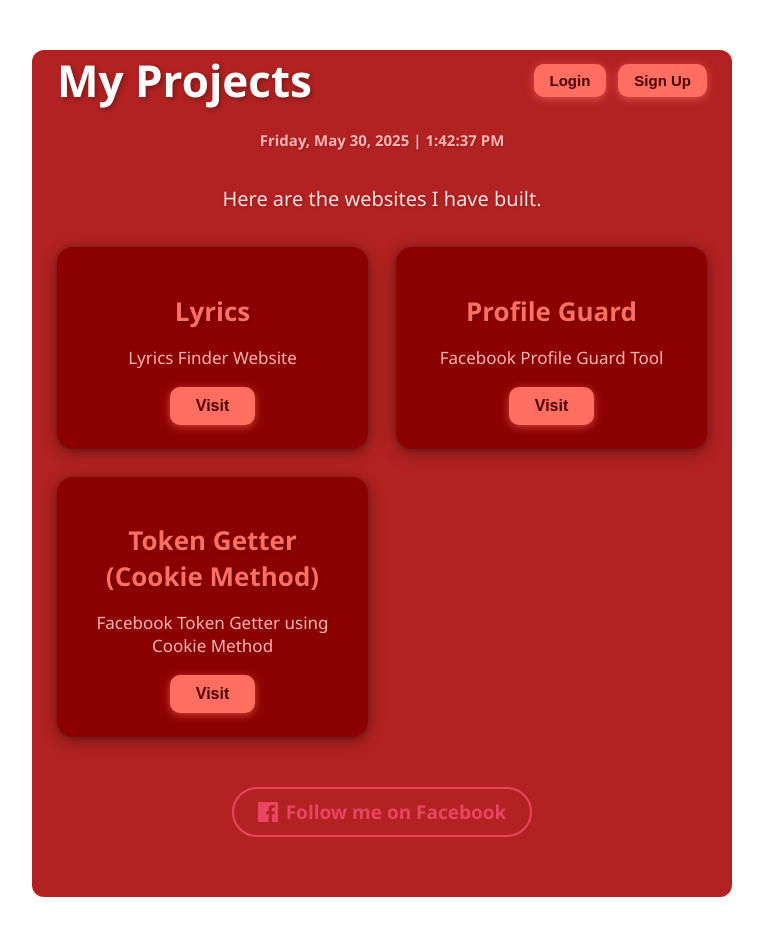
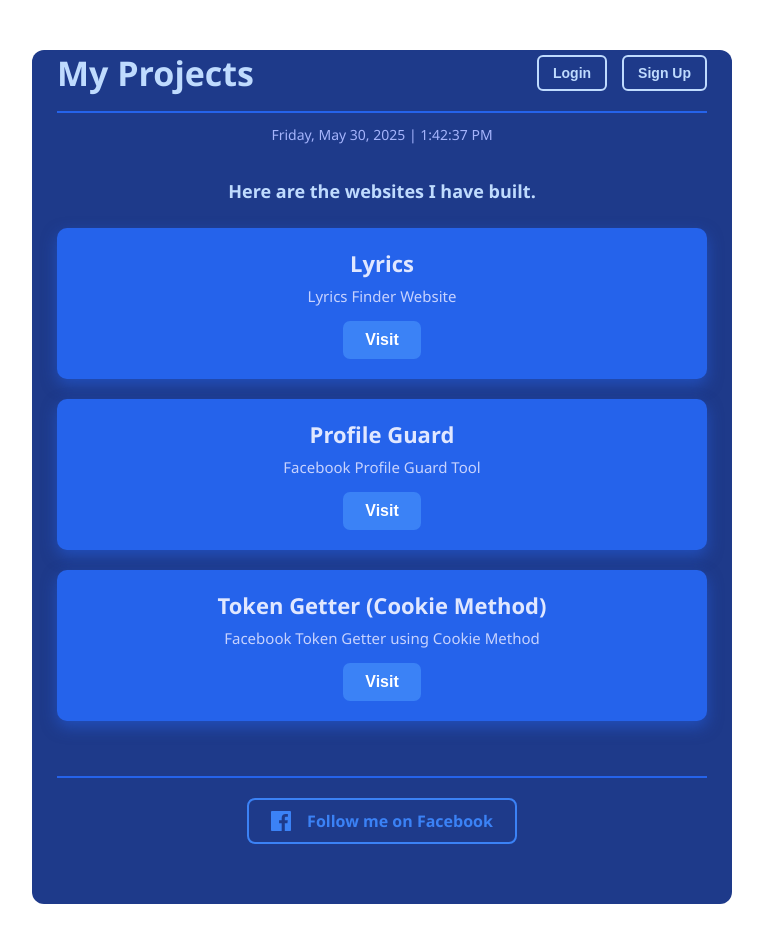
Before and after one commit to johnalpay/Project-s-, a Next.js app: page / in a window 1280 px wide. Shown: the top 942 px of the page, without its empty margins (258-1021 px from the left). Built offline with nearby package versions, Linux system fonts and the light colour scheme.

Commit message:
Update index.js

```diff
--- a/pages/index.js
+++ b/pages/index.js
@@ -108,16 +108,30 @@ export default function Home() {
         <nav>
           {!user ? (
             <>
-              <button style={styles.navButton} onClick={() => { setView("login"); setMessage(""); }}>
+              <button
+                style={styles.navButton}
+                onClick={() => {
+                  setView("login");
+                  setMessage("");
+                }}
+              >
                 Login
               </button>
-              <button style={styles.navButton} onClick={() => { setView("signup"); setMessage(""); }}>
+              <button
+                style={styles.navButton}
+                onClick={() => {
+                  setView("signup");
+                  setMessage("");
+                }}
+              >
                 Sign Up
               </button>
             </>
           ) : (
             <>
-              <span style={{ marginRight: 15, fontWeight: "600" }}>Welcome, {user}!</span>
+              <span style={{ marginRight: 15, fontWeight: "600" }}>
+                Welcome, {user}!
+              </span>
               <button style={styles.navButton} onClick={handleLogout}>
                 Logout
               </button>
@@ -136,11 +150,17 @@ export default function Home() {
 
           <div style={styles.projectsContainer}>
             {projects.map((project) => (
-              <div key={project.name} style={styles.projectCard} className="project-card">
+              <div
+                key={project.name}
+                style={styles.projectCard}
+                className="project-card"
+              >
                 <h2 style={styles.projectName}>{project.name}</h2>
                 <p style={styles.projectDesc}>{project.description}</p>
                 <a href={project.url} target="_blank" rel="noopener noreferrer">
-                  <button style={styles.button} className="visit-button">Visit</button>
+                  <button style={styles.button} className="visit-button">
+                    Visit
+                  </button>
                 </a>
               </div>
             ))}
@@ -149,7 +169,10 @@ export default function Home() {
       )}
 
       {(view === "login" || view === "signup") && (
-        <form onSubmit={view === "login" ? handleLogin : handleSignup} style={styles.form}>
+        <form
+          onSubmit={view === "login" ? handleLogin : handleSignup}
+          style={styles.form}
+        >
           <h2>{view === "login" ? "Login" : "Sign Up"}</h2>
           {message && <p style={styles.message}>{message}</p>}
           <input
@@ -175,14 +198,28 @@ export default function Home() {
             {view === "login" ? (
               <>
                 Don't have an account?{" "}
-                <button type="button" style={styles.linkButton} onClick={() => { setView("signup"); setMessage(""); }}>
+                <button
+                  type="button"
+                  style={styles.linkButton}
+                  onClick={() => {
+                    setView("signup");
+                    setMessage("");
+                  }}
+                >
                   Sign Up
                 </button>
               </>
             ) : (
               <>
                 Already have an account?{" "}
-                <button type="button" style={styles.linkButton} onClick={() => { setView("login"); setMessage(""); }}>
+                <button
+                  type="button"
+                  style={styles.linkButton}
+                  onClick={() => {
+                    setView("login");
+                    setMessage("");
+                  }}
+                >
                   Login
                 </button>
               </>
@@ -207,12 +244,12 @@ export default function Home() {
       <style jsx>{`
         .project-card:hover {
           transform: translateY(-8px);
-          box-shadow: 0 12px 24px rgba(0,0,0,0.5);
+          box-shadow: 0 12px 24px rgba(0, 0, 0, 0.5);
         }
 
         .visit-button:hover {
-          background-color: #ff4b45;
-          box-shadow: 0 6px 15px rgba(255,75,69,0.7);
+          background-color: #3b82f6; /* blue-500 */
+          box-shadow: 0 6px 15px rgba(59, 130, 246, 0.7);
           transform: scale(1.05);
         }
 
@@ -221,10 +258,10 @@ export default function Home() {
         }
 
         .follow-button:hover {
-          background-color: #E94560;
+          background-color: #2563eb; /* blue-600 */
           color: #fff;
-          border-color: #b22222;
-          box-shadow: 0 6px 15px rgba(233,69,96,0.7);
+          border-color: #1e40af; /* blue-900 */
+          box-shadow: 0 6px 15px rgba(37, 99, 235, 0.7);
           transform: scale(1.07);
         }
 
@@ -244,7 +281,7 @@ function FacebookIcon() {
       height="20"
       viewBox="0 0 24 24"
       width="20"
-      fill="#E94560"
+      fill="#3b82f6" // changed icon fill to blue
     >
       <path d="M22.675 0H1.325C.593 0 0 .593 0 1.326v21.348C0 23.406.593 24 1.325 24H12.82v-9.294H9.692v-3.622h3.128V8.413c0-3.1 1.893-4.788 4.659-4.788 1.325 0 2.463.099 2.795.143v3.24l-1.918.001c-1.504 0-1.796.715-1.796 1.764v2.313h3.59l-.467 3.622h-3.123V24h6.116C23.406 24 24 23.406 24 22.674V1.326C24 .593 23.406 0 22.675 0z" />
     </svg>
@@ -258,132 +295,154 @@ const styles = {
     padding: "0 25px 60px",
     fontFamily: "'Segoe UI', Tahoma, Geneva, Verdana, sans-serif",
     textAlign: "center",
-    backgroundColor: "#b22222", // firebrick red
+    backgroundColor: "#1E3A8A", // changed red to blue
     minHeight: "100vh",
     color: "#fff",
     boxSizing: "border-box",
     borderRadius: 12,
   },
+
   header: {
     display: "flex",
     justifyContent: "space-between",
     alignItems: "center",
-    marginBottom: 20,
+    paddingBottom: 15,
+    borderBottom: "2px solid #2563eb",
   },
+
   title: {
-    fontSize: 44,
+    fontWeight: "bold",
+    fontSize: 34,
     margin: 0,
+    color: "#bfdbfe", // light blue text
+  },
+
+  navButton: {
+    marginLeft: 15,
+    padding: "8px 14px",
+    fontSize: 14,
+    cursor: "pointer",
+    borderRadius: 6,
+    border: "2px solid #bfdbfe",
+    backgroundColor: "transparent",
+    color: "#bfdbfe",
+    fontWeight: "600",
+    transition: "all 0.25s ease",
+  },
+
+  dateTime: {
+    marginTop: 12,
+    fontSize: 14,
+    fontWeight: "500",
+    color: "#a5b4fc", // bluish gray
+  },
+
+  description: {
+    fontSize: 18,
+    fontWeight: "600",
+    marginTop: 35,
+    marginBottom: 25,
+    color: "#bfdbfe",
+  },
+
+  projectsContainer: {
+    display: "flex",
+    flexDirection: "column",
+    gap: 20,
+  },
+
+  projectCard: {
+    backgroundColor: "#2563eb", // blue-600
+    padding: 20,
+    borderRadius: 10,
+    boxShadow: "0 6px 15px rgba(37, 99, 235, 0.5)",
+    color: "#e0e7ff",
+    transition: "transform 0.3s ease, box-shadow 0.3s ease",
+    cursor: "pointer",
+  },
+
+  projectName: {
+    fontSize: 22,
     fontWeight: "700",
-    textShadow: "2px 2px 5px rgba(0,0,0,0.3)",
+    margin: "0 0 8px 0",
   },
-  navButton: {
-    marginLeft: 12,
-    backgroundColor: "#ff6f61",
+
+  projectDesc: {
+    fontSize: 15,
+    fontWeight: "500",
+    margin: "0 0 15px 0",
+    color: "#c7d2fe",
+  },
+
+  button: {
+    cursor: "pointer",
+    borderRadius: 7,
     border: "none",
-    borderRadius: 10,
-    padding: "8px 16px",
-    color: "#4b0000",
+    backgroundColor: "#3b82f6", // blue-500
+    color: "#fff",
     fontWeight: "700",
-    cursor: "pointer",
-    fontSize: 15,
-    boxShadow: "0 2px 10px rgba(255,111,97,0.6)",
-    transition: "background-color 0.3s ease",
+    padding: "10px 22px",
+    fontSize: 16,
+    transition: "all 0.3s ease",
   },
-  dateTime: {
-    fontSize: 15,
-    color: "#ffb3b3",
-    marginBottom: 35,
-    fontWeight: "600",
-    textShadow: "1px 1px 2px rgba(0,0,0,0.2)",
+
+  form: {
+    maxWidth: 380,
+    margin: "35px auto 0",
+    padding: 25,
+    backgroundColor: "#1e40af", // blue-900
+    borderRadius: 12,
+    boxShadow: "0 8px 22px rgba(29, 78, 216, 0.6)",
   },
-  description: {
-    fontSize: 20,
-    marginBottom: 35,
-    color: "#ffdede",
-    textShadow: "1px 1px 3px rgba(0,0,0,0.2)",
-  },
-  projectsContainer: {
-    display: "grid",
-    gridTemplateColumns: "repeat(auto-fit, minmax(260px, 1fr))",
-    gap: 28,
-  },
-  projectCard: {
-    padding: 24,
-    borderRadius: 16,
-    boxShadow:
-      "0 4px 18px rgba(0,0,0,0.3), 0 1px 6px rgba(0,0,0,0.25)",
-    backgroundColor: "#8b0000", // dark red
-    transition: "transform 0.3s ease, box-shadow 0.3s ease",
-    cursor: "default",
-  },
-  projectName: {
-    fontSize: 26,
-    marginBottom: 8,
-    color: "#ff6f61", // pastel red-ish
-    textShadow: "1px 1px 3px rgba(0,0,0,0.3)",
-  },
-  projectDesc: {
-    fontSize: 17,
-    marginBottom: 18,
-    color: "#ffb3b3",
-  },
-  button: {
-    padding: "10px 26px",
-    fontSize: 16,
-    fontWeight: "700",
-    cursor: "pointer",
-    backgroundColor: "#ff6f61",
-    border: "none",
-    borderRadius: 10,
-    color: "#4b0000",
-    boxShadow: "0 2px 10px rgba(255,111,97,0.6)",
-    transition: "background-color 0.3s ease, transform 0.2s ease, box-shadow 0.3s ease",
-  },
-  footer: {
-    marginTop: 50,
-  },
-  followButton: {
-    display: "inline-flex",
-    alignItems: "center",
-    fontSize: 19,
-    fontWeight: "700",
-    textDecoration: "none",
-    color: "#E94560",
-    border: "2px solid #E94560",
-    padding: "10px 24px",
-    borderRadius: 35,
-    transition: "background-color 0.3s ease, color 0.3s ease, transform 0.2s ease, box-shadow 0.3s ease",
-  },
-  form: {
-    backgroundColor: "#8b0000",
-    padding: 30,
-    borderRadius: 20,
-    boxShadow: "0 4px 18px rgba(0,0,0,0.4)",
-    maxWidth: 400,
-    margin: "auto",
-  },
+
   input: {
-    display: "block",
     width: "100%",
-    padding: 10,
+    padding: "12px 15px",
     marginBottom: 18,
     borderRadius: 8,
     border: "none",
-    fontSize: 16,
+    fontSize: 15,
+    boxSizing: "border-box",
   },
+
   message: {
-    marginBottom: 18,
-    color: "#ffb3b3",
+    fontSize: 14,
+    marginBottom: 15,
     fontWeight: "600",
+    color: "#fca5a5", // light red for errors
   },
+
   linkButton: {
+    cursor: "pointer",
     background: "none",
     border: "none",
-    color: "#ff6f61",
-    cursor: "pointer",
+    color: "#bfdbfe",
     fontWeight: "700",
     textDecoration: "underline",
     padding: 0,
     fontSize: 15,
   },
+
+  footer: {
+    marginTop: 55,
+    borderTop: "2px solid #2563eb",
+    paddingTop: 20,
+  },
+
+  followButton: {
+    display: "inline-flex",
+    alignItems: "center",
+    gap: 8,
+    cursor: "pointer",
+    borderRadius: 8,
+    border: "2px solid #3b82f6",
+    backgroundColor: "transparent",
+    padding: "10px 22px",
+    fontWeight: "700",
+    fontSize: 16,
+    color: "#3b82f6",
+    transition: "all 0.3s ease",
+    textDecoration: "none",
+    userSelect: "none",
+  },
 };
```
